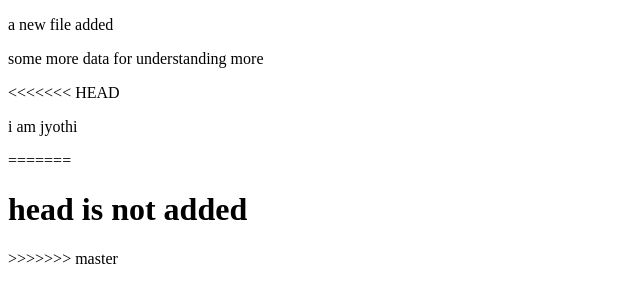
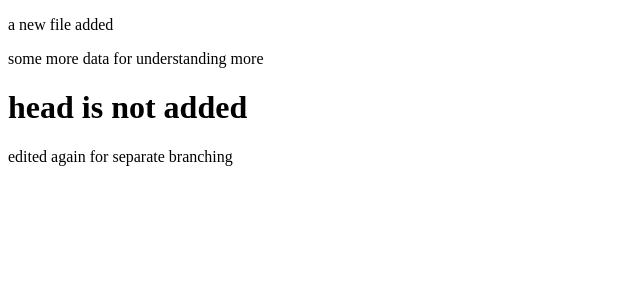
Before and after one commit to jyothilakshmi-123/datewithgit-sample, a plain HTML site: page new.html in a window 1280 px wide. Shown: the whole page, without its empty margins (0-640 px from the left). Drawn offline with Linux system fonts and the light colour scheme.

Commit message:
separate branch -line added

```diff
--- a/new.html
+++ b/new.html
@@ -8,11 +8,7 @@
 <body>
    <p>a new file added</p>
    <p>some more data for understanding more</p>
-<<<<<<< HEAD
-   <p>i am jyothi</p>
-=======
    <h1>head is not added</h1>
-
->>>>>>> master
+   <p>edited again for separate branching</p>
 </body>
 </html>
```
